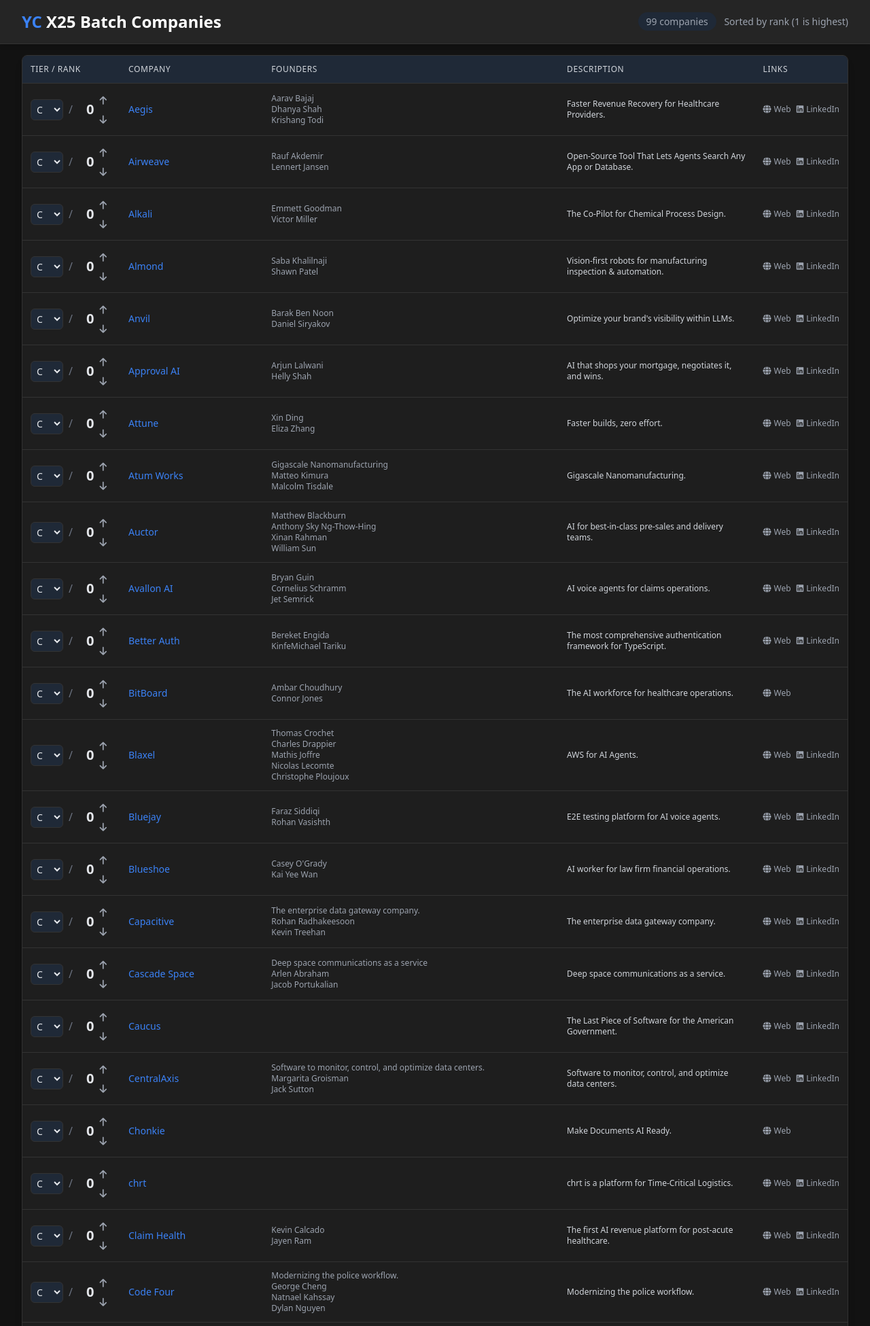
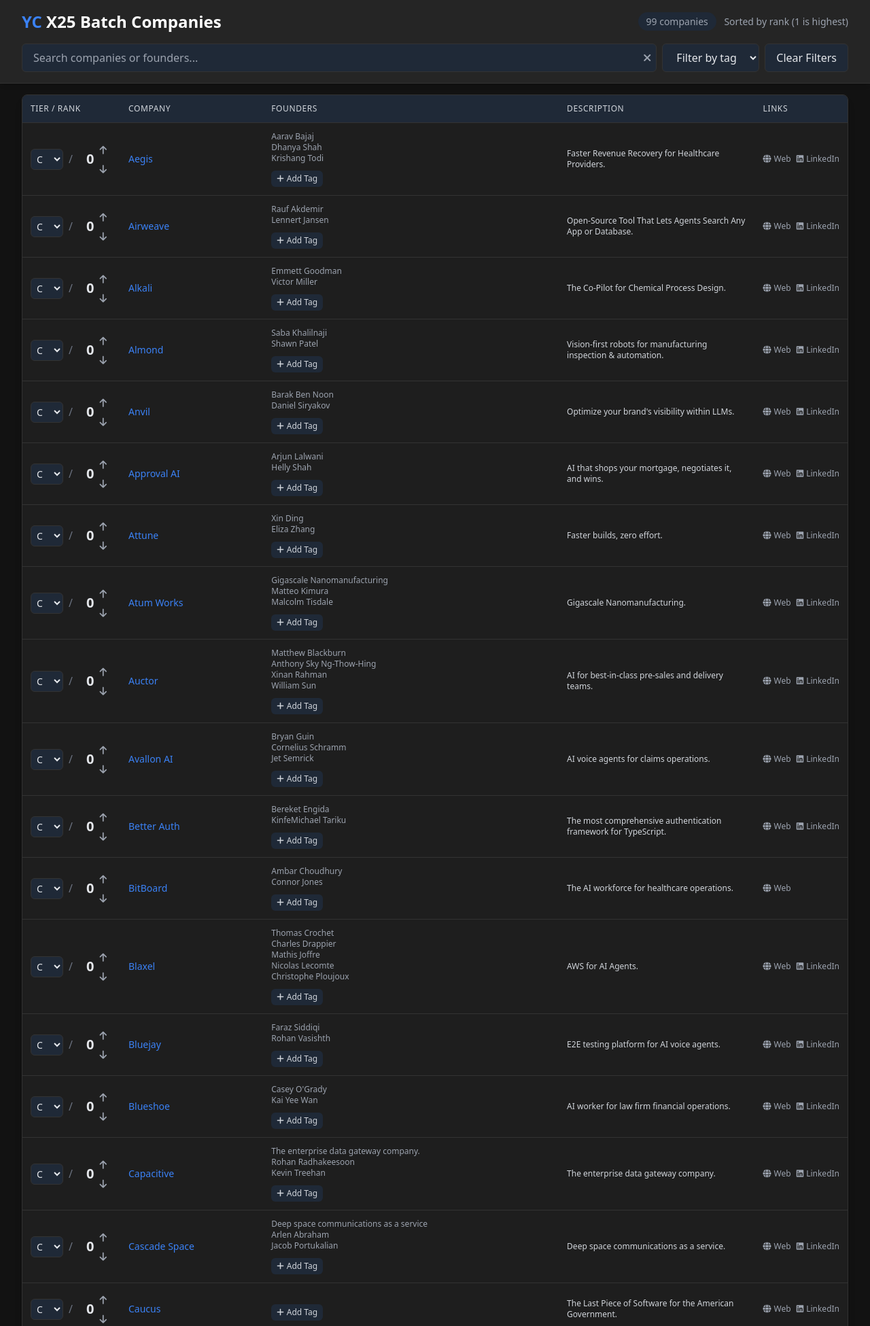
Before and after one commit to d3ming/ycx25-voter, a FastAPI app: page / in a window 1280 px wide. Shown: the top 1951 px of the page at 68% size. Run offline with FastAPI, Linux system fonts and the light colour scheme; some libraries are stand-ins or nearby versions.

Commit message:
Enable flexible company categorization using user-defined tags
Implements tag management (add, delete) and search filtering by company, founder, and tags, leveraging bleach for XSS sanitization.

Replit-Commit-Author: Agent
Replit-Commit-Session-Id: bc2d202b-487b-4c16-8516-30fbc4159fad
Replit-Commit-Screenshot-Url: https://storage.googleapis.com/screenshot-production-us-central1/3533372c-d471-4845-9a9f-ff61515497c6/4d09cd42-638e-4217-b1a6-bad389655ef8.jpg

```diff
--- a/database.py
+++ b/database.py
@@ -27,6 +27,7 @@ class Company(Base):
     founded_year = Column(String)
     location = Column(String)
     short_description = Column(Text, nullable=True)
+    tags = Column(Text, default='[]')  # Store as JSON string array of tags
 
     def to_dict(self):
         """Convert company to dictionary for API responses"""
@@ -53,7 +54,8 @@ class Company(Base):
             "tier": self.tier,    # Company tier (A, B, C, D)
             "founded_year": self.founded_year,
             "location": self.location,
-            "short_description": self.short_description
+            "short_description": self.short_description,
+            "tags": json.loads(self.tags) if self.tags and isinstance(self.tags, str) else []
         }
 
 # Create tables
--- a/main.py
+++ b/main.py
@@ -301,6 +301,139 @@ async def api_companies(request: Request, db: Session = Depends(get_db)):
 
     return sorted_companies
 
+# API endpoints for managing tags
+@app.post("/api/tags/{company_id}")
+async def add_tag(request: Request, company_id: int, tag: str = Form(...), db: Session = Depends(get_db)):
+    """Add a tag to a company"""
+    # Find the company in the database
+    company = get_company_by_id(db, company_id)
+    if not company:
+        raise HTTPException(status_code=404, detail="Company not found")
+
+    # Sanitize the tag (remove HTML and limit length)
+    sanitized_tag = bleach.clean(tag, tags=[], strip=True)[:30].strip()
+
+    # Don't allow empty tags
+    if not sanitized_tag:
+        raise HTTPException(status_code=422, detail="Tag cannot be empty")
+
+    # Load existing tags or create empty list
+    try:
+        if company.tags:
+            tags = json.loads(company.tags)
+        else:
+            tags = []
+    except json.JSONDecodeError:
+        tags = []
+
+    # Check if tag already exists
+    if sanitized_tag in tags:
+        return JSONResponse({
+            "success": True,
+            "tags": tags,
+            "message": "Tag already exists"
+        })
+
+    # Add new tag and save
+    tags.append(sanitized_tag)
+    setattr(company, 'tags', json.dumps(tags))
+    db.commit()
+
+    return JSONResponse({
+        "success": True,
+        "tags": tags
+    })
+
+@app.delete("/api/tags/{company_id}/{tag_index}")
+async def remove_tag(request: Request, company_id: int, tag_index: int, db: Session = Depends(get_db)):
+    """Remove a tag from a company by index"""
+    # Find the company in the database
+    company = get_company_by_id(db, company_id)
+    if not company:
+        raise HTTPException(status_code=404, detail="Company not found")
+
+    # Load existing tags
+    try:
+        if company.tags:
+            tags = json.loads(company.tags)
+        else:
+            tags = []
+    except json.JSONDecodeError:
+        tags = []
+
+    # Check if index is valid
+    if tag_index < 0 or tag_index >= len(tags):
+        raise HTTPException(status_code=422, detail="Invalid tag index")
+
+    # Remove tag by index
+    removed_tag = tags.pop(tag_index)
+    setattr(company, 'tags', json.dumps(tags))
+    db.commit()
+
+    return JSONResponse({
+        "success": True,
+        "tags": tags,
+        "removed": removed_tag
+    })
+
+# API endpoint to search/filter companies
+@app.get("/api/search")
+async def search_companies(
+    request: Request,
+    query: str = "",
+    tags: str = "",
+    db: Session = Depends(get_db)
+):
+    """Search and filter companies by name, founder, or tags"""
+    # Get all companies
+    companies = get_companies_from_db(db)
+
+    # Parse tag filter (comma-separated list)
+    tag_filters = [t.strip() for t in tags.split(',')] if tags else []
+    tag_filters = [t for t in tag_filters if t]  # Remove empty entries
+
+    # Filter companies
+    filtered_companies = []
+    for company in companies:
+        # Always include company if no filters are applied
+        if not query and not tag_filters:
+            filtered_companies.append(company)
+            continue
+
+        # Check name match
+        name_match = query.lower() in company['name'].lower() if query else True
+
+        # Check founder match
+        founder_match = False
+        if query:
+            for founder in company['founders']:
+                if query.lower() in founder['name'].lower():
+                    founder_match = True
+                    break
+        else:
+            founder_match = True
+
+        # Check tag match (any tag must match at least one filter)
+        tag_match = True
+        if tag_filters:
+            company_tags = company['tags']
+            # If no tags required OR at least one tag matches
+            tag_match = not tag_filters or any(t in company_tags for t in tag_filters)
+
+        # Add company if it matches any filter
+        if name_match or founder_match or tag_match:
+            filtered_companies.append(company)
+
+    # Sort filtered companies
+    sorted_companies = sorted(filtered_companies, key=lambda x: (
+        # Tier sorting (A,B,C,D)
+        'ABCD'.index(x['tier']) if x['tier'] in 'ABCD' else 3,
+        # Rank sorting (1,2,3...)
+        x['rank'] if x['rank'] > 0 else float('inf')
+    ))
+
+    return sorted_companies
+
 # Run with: uvicorn main:app --host 0.0.0.0 --port 5000 --reload
 if __name__ == "__main__":
     import uvicorn
--- a/pyproject.toml
+++ b/pyproject.toml
@@ -5,6 +5,7 @@ description = "Add your description here"
 requires-python = ">=3.11"
 dependencies = [
     "asyncpg>=0.30.0",
+    "bleach>=6.2.0",
     "fastapi>=0.115.12",
     "jinja2>=3.1.6",
     "pandas>=2.2.3",
--- a/templates/index.html
+++ b/templates/index.html
@@ -113,13 +113,35 @@
 </head>
 <body class="bg-dark-bg text-gray-200 dark">
     <header class="bg-dark-header border-b border-dark-border sticky top-0 z-10 shadow-md">
-        <div class="max-w-7xl mx-auto px-4 py-4 sm:px-6 lg:px-8 flex flex-col sm:flex-row justify-between items-center">
+        <div class="max-w-7xl mx-auto px-4 py-4 sm:px-6 lg:px-8 flex flex-col justify-between">
+            <div class="flex flex-col sm:flex-row justify-between items-center mb-4">
                 <h1 class="text-2xl font-bold text-white mb-2 sm:mb-0">
                     <span class="text-accent-blue">YC</span> X25 Batch Companies
                 </h1>
                 <div class="text-sm text-gray-400">
                     <span class="bg-dark-accent rounded-full px-3 py-1">{{ companies|length }} companies</span>
                     <span class="ml-2">Sorted by rank (1 is highest)</span>
+                </div>
+            </div>
+
+            <!-- Search and filters -->
+            <div class="flex flex-col sm:flex-row space-y-2 sm:space-y-0 sm:space-x-2">
+                <div class="relative flex-grow">
+                    <input type="text" id="searchInput" placeholder="Search companies or founders..."
+                        class="w-full px-4 py-2 bg-dark-accent text-gray-200 border border-dark-border rounded-md focus:outline-none focus:ring-1 focus:ring-accent-blue">
+                    <button id="clearSearchBtn" class="absolute right-2 top-1/2 transform -translate-y-1/2 text-gray-400 hover:text-accent-blue">
+                        <i class="fas fa-times"></i>
+                    </button>
+                </div>
+                <div class="relative">
+                    <select id="tagFilterSelect" class="px-4 py-2 bg-dark-accent text-gray-200 border border-dark-border rounded-md focus:outline-none focus:ring-1 focus:ring-accent-blue">
+                        <option value="">Filter by tag</option>
+                        <!-- Tag options will be populated dynamically -->
+                    </select>
+                </div>
+                <button id="clearFiltersBtn" class="px-4 py-2 bg-dark-accent text-gray-200 border border-dark-border rounded-md hover:bg-accent-blue focus:outline-none transition-colors duration-200">
+                    Clear Filters
+                </button>
             </div>
         </div>
     </header>
@@ -202,6 +224,23 @@
                                     </div>
                                     {% endfor %}
                                 </div>
+
+                                <!-- Company Tags -->
+                                <div class="mt-2 tag-container" data-company-id="{{ company.id }}">
+                                    {% if company.tags %}
+                                        {% for tag in company.tags %}
+                                        <span class="inline-flex items-center px-2 py-1 mr-1 mb-1 rounded-md text-xs bg-dark-accent text-gray-300 transition-colors duration-200">
+                                            {{ tag }}
+                                            <button type="button" class="ml-1 text-gray-400 hover:text-accent-red remove-tag-btn" data-tag-index="{{ loop.index0 }}">
+                                                <i class="fas fa-times"></i>
+                                            </button>
+                                        </span>
+                                        {% endfor %}
+                                    {% endif %}
+                                    <button type="button" class="add-tag-btn inline-flex items-center px-2 py-1 rounded-md text-xs bg-dark-accent text-gray-300 hover:bg-accent-blue hover:text-white transition-colors duration-200">
+                                        <i class="fas fa-plus mr-1"></i> Add Tag
+                                    </button>
+                                </div>
                             </td>
                             <td class="px-3 py-3">
                                 <div class="text-xs text-gray-300 max-w-md">
```
Also changed, not shown: 2 other files. Lines whose indentation alone changed are shown as unchanged.
